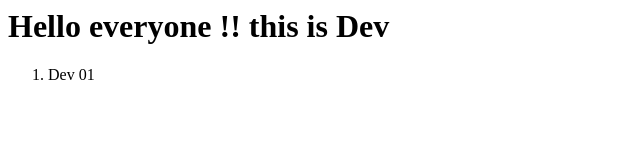
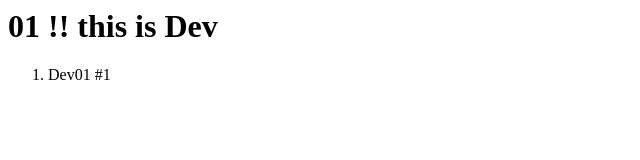
Before and after one commit to rezatrue/Test-1, a plain HTML site: page about.html in a window 1280 px wide. Shown: the whole page, without its empty margins (0-640 px from the left). Drawn offline with Linux system fonts and the light colour scheme.

Commit message:
dev01 change title

```diff
--- a/about.html
+++ b/about.html
@@ -1,11 +1,11 @@
 <html>
 	<head>
-		<title> About from dev </title>
+		<title> Dev 01</title>
 	</head>
 	<body>
-		<h1> Hello everyone !! this is Dev </h1>
+		<h1> 01 !! this is Dev </h1>
 		<ol>
-			<li>Dev 01</li>
+			<li>Dev01 #1</li>
 		<ol>
 	</body>
 </html>
```
